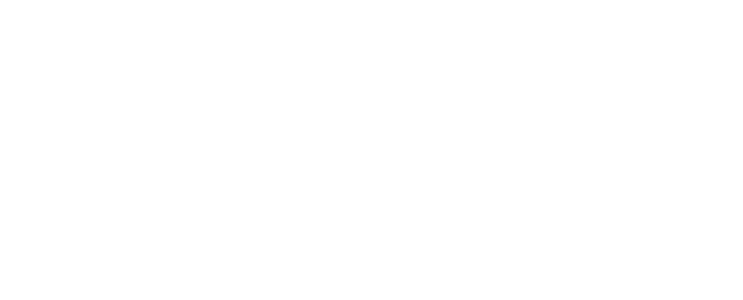
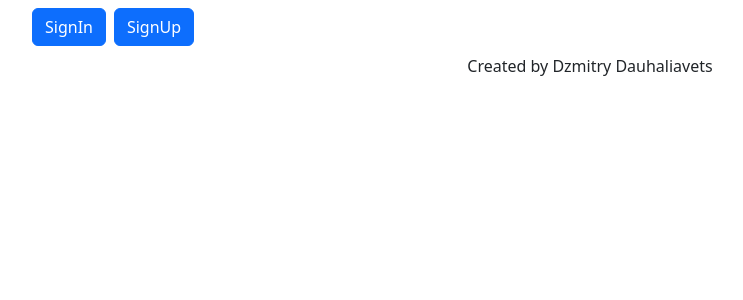
Before and after one commit to Dauhaliavets/users-frontend-react, a React (Vite) app: page / in a window 1280 px wide. Shown: the top 300 px of the page, without its empty margins (50-793 px from the left). Built offline with nearby package versions, Linux system fonts and the light colour scheme.

Commit message:
feat: add base layout

```diff
--- a/package.json
+++ b/package.json
@@ -14,7 +14,8 @@
     "bootstrap": "^5.2.3",
     "react": "^17.0.2",
     "react-bootstrap": "^2.7.0",
-    "react-dom": "^17.0.2"
+    "react-dom": "^17.0.2",
+    "react-router-dom": "^6.7.0"
   },
   "devDependencies": {
     "@types/react": "^17.0.38",
--- a/src/App.tsx
+++ b/src/App.tsx
@@ -1,7 +1,24 @@
 import './App.css';
 
+import { Container } from 'react-bootstrap';
+import Button from 'react-bootstrap/esm/Button';
+import { Outlet } from 'react-router';
+
 function App() {
-  return <div className="App"></div>;
+  return (
+    <div className="App">
+      <header className="m-2">
+        <Container className="d-flex gap-2">
+          <Button variant="primary">SignIn</Button>
+          <Button variant="primary">SignUp</Button>
+        </Container>
+      </header>
+      <main>
+        <Outlet />
+      </main>
+      <footer>Created by Dzmitry Dauhaliavets</footer>
+    </div>
+  );
 }
 
 export default App;
--- a/src/main.tsx
+++ b/src/main.tsx
@@ -1,13 +1,39 @@
 import './index.css';
+import 'bootstrap/dist/css/bootstrap.min.css';
 
 import React from 'react';
 import ReactDOM from 'react-dom';
+import { createBrowserRouter, RouterProvider } from 'react-router-dom';
 
 import App from './App';
+import HomePage from './components/pages/HomePage';
+import SignInForm from './components/pages/SignInForm';
+import SignUpForm from './components/pages/SignUpForm';
+
+const router = createBrowserRouter([
+  {
+    path: '/',
+    element: <App />,
+    children: [
+      {
+        path: '/signIn',
+        element: <SignInForm />,
+      },
+      {
+        path: '/signUp',
+        element: <SignUpForm />,
+      },
+      {
+        path: '/home',
+        element: <HomePage />,
+      },
+    ],
+  },
+]);
 
 ReactDOM.render(
   <React.StrictMode>
-    <App />
+    <RouterProvider router={router} />
   </React.StrictMode>,
   document.getElementById('root'),
 );
```
Also changed, not shown: 2 other files (tests, documents, lock files or other folders).
